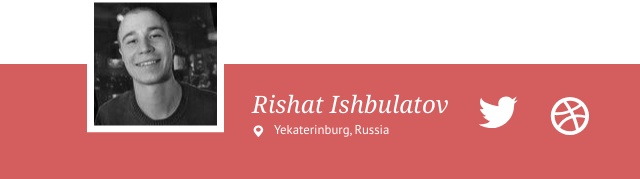
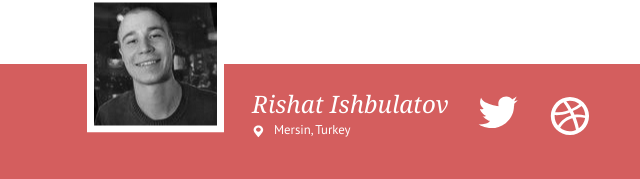
Before and after one commit to brie3/page, a plain HTML site: page index.html in a window 1280 px wide. Shown: the part 1216-1395 px from the top of the page, 115-755 px from the left. Drawn offline with Linux system fonts and the light colour scheme.

Commit message:
ref: address

```diff
--- a/index.html
+++ b/index.html
@@ -57,7 +57,7 @@
             <article class="footer__person">
                 <a href="#" name="a"><img src="img/small/Layer_20@1X.jpg" alt="avatar"></a>
                 <h2>Rishat Ishbulatov</h2>
-                <a href="#" class="footer__location"><img src="img/location.svg" alt="location">Yekaterinburg, Russia</a>
+                <a href="#" class="footer__location"><img src="img/location.svg" alt="location">Mersin, Turkey</a>
             </article>
             <p>Hi, I’m Rishat Ishbulatov aka @brie3 golang backend developer graduated from <a href="https://gb.ru/" target="_blank">geekbrains</a>.
                 Interested in math, golang, python, computer vision, data science.
```
